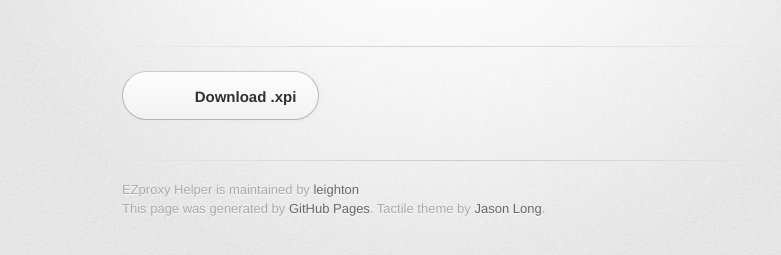
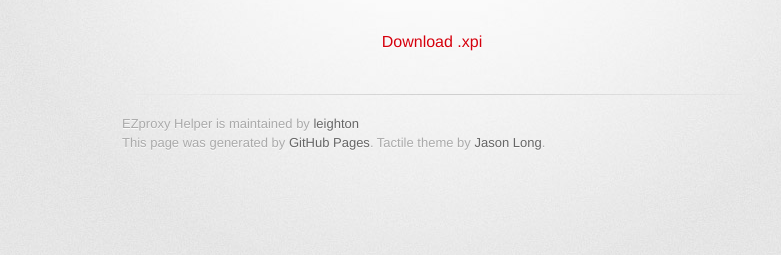
Before and after one commit to leighton/ezproxy-helper, a plain HTML site: page index.html in a window 1280 px wide. Shown: the part 293-548 px from the top of the page, without its empty margins (208-989 px from the left). Drawn offline with Linux system fonts and the light colour scheme; a web font is replaced by a local one.

Commit message:
Update index.html

```diff
--- a/index.html
+++ b/index.html
@@ -21,9 +21,8 @@
           <h1>EZproxy Helper</h1>
           <h2>A Firefox addon that allows one click access to paywalled journals using an EZproxy</h2>
         </header>
-        <hr>
-        <section style="text-align:center" id="downloads" class="clearfix">
-          <a href="https://github.com/leighton/ezproxy-helper/raw/master/build/ezproxy-helper.xpi" class="button"><span>Download .xpi</span></a>
+        <section style="text-align:center" class="clearfix">
+          <a href="https://github.com/leighton/ezproxy-helper/raw/master/build/ezproxy-helper.xpi"><span>Download .xpi</span></a>
         </section>
 <!--
         <section id="main_content">
```
